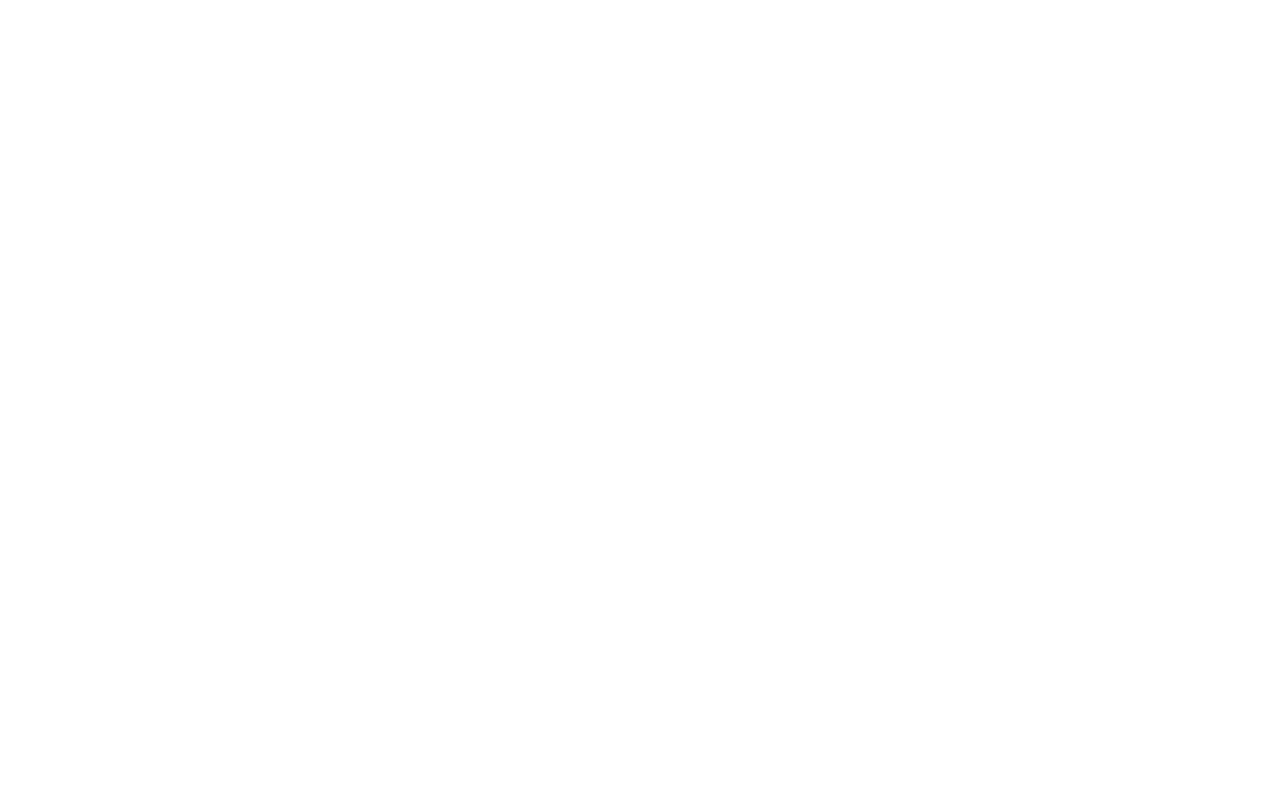
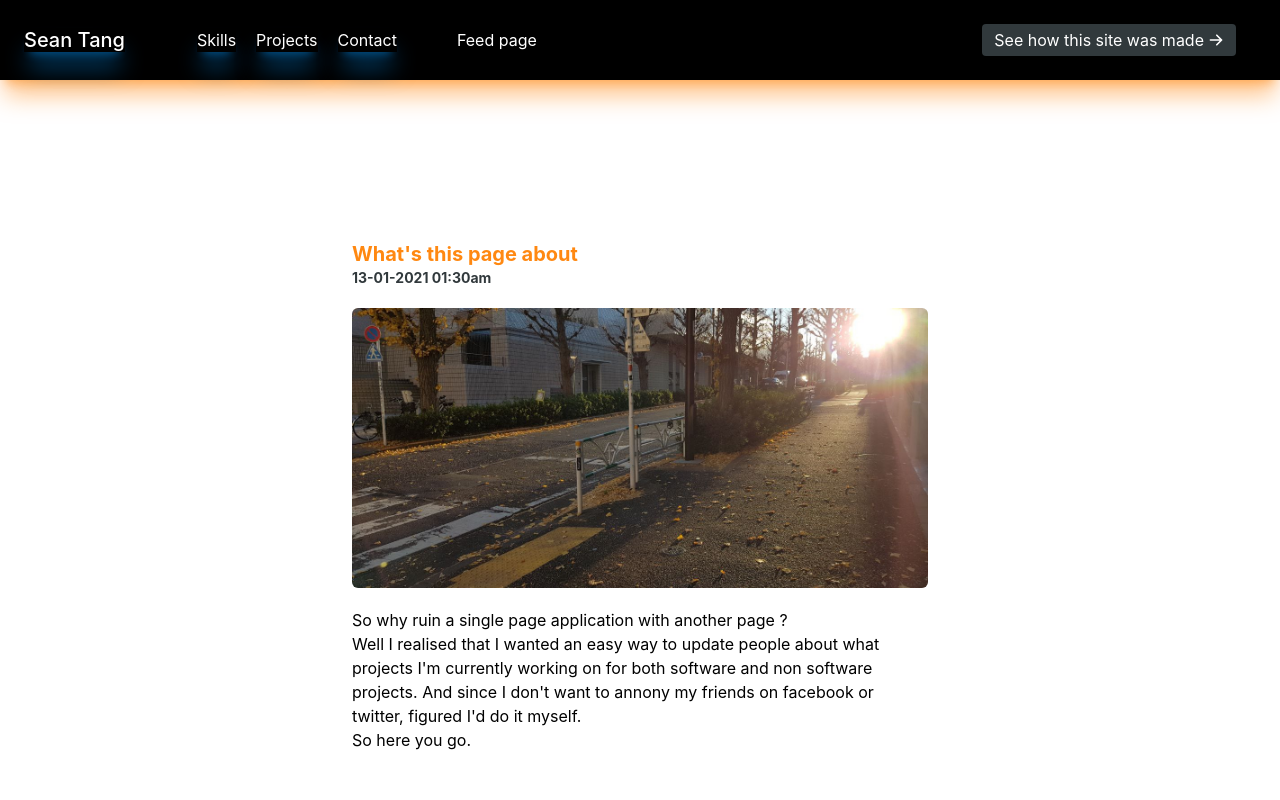
Before and after one commit to SeanEvanss/NEXT_portfolio, a Next.js app: page /components/Feed in a window 1280 px wide. Shown: the top 800 px of the page. Built offline with nearby package versions, Linux system fonts and the light colour scheme.

Commit message:
Reimplemented the Feed Page with Next js Link

```diff
--- a/data/data.js
+++ b/data/data.js
@@ -54,11 +54,11 @@
 ];
 
 //This will eventually be from a backend database
-/*
+
 export const feedCards=[
     {
         title: "What's this page about",
-        image: post1,
+        image: "/background.jpeg",
         upload_time:"13-01-2021 01:30am",
         description: "So why ruin a single page application with another page ? \n"
         +" Well I realised that I wanted an easy way to update people about what projects I'm currently working on for both software and non software projects."
@@ -66,7 +66,7 @@
     },
     {
         title: "This has been a fun week...",
-        image: post2,
+        image: "/post2.jpg",
         upload_time:"16-01-2021 04:54am",
         description: "This has been a fun week. \n"+
         "For those that are unaware, I have a few projects that I'm working on various platforms and one of these projects "+
@@ -76,4 +76,3 @@
     }
 
 ];
-*/
--- a/pages/components/Feed.js
+++ b/pages/components/Feed.js
@@ -1,5 +1,6 @@
 import React, { useEffect } from 'react'
 import { feedCards } from '../../data/data.js';
+import Navbar from './Navbar.js';
 
 export default function Feed() {
 
@@ -11,8 +12,9 @@
     }
 
     return (
-        /*
+
         <section id="feed" >
+            <Navbar/>
             <div id="landing_div" className="flex flex-col justify-center items-center mx-auto">
                 <h1 className='text-pure_white p-10'>
                     This is the Feed Page<br />
@@ -38,7 +40,5 @@
 
             </div>
         </section>
-        */
-       <div></div>
     )
 }
--- a/pages/components/Navbar.js
+++ b/pages/components/Navbar.js
@@ -2,33 +2,46 @@
 import { ArrowRightIcon } from '@heroicons/react/solid'
 //import { Link as LinkScroller, animateScroll as scroll } from "react-scroll";
 import Link from "next/link";
+import { useRouter } from 'next/router';
 
 export default function Navbar() {
-
+    const router = useRouter();
     return (
 
         <header className="bg-pure_black md:sticky top-0 z-10 shadow-xl shadow-custom_orange/80 hover:shadow-xl hover:shadow-custom_orange/50">
             <div className="flex xl:p-6 p-3 flex-row items-center ">
-                <div className="title-font font-medium text-xl text-pure_white mr-4 md:mb-0">
-                    Sean Tang
+                <div className="mr-4 md:mb-0">
+                    <Link href="/" scroll={true}>
+                        <a className="transition ease-in-out delay-100 title-font font-medium text-xl text-pure_white mr-5 shadow-xl shadow-custom_dark_blue/60 hover:shadow-custom_light_blue/90 hover:scale-110">
+                            Sean Tang
+                        </a>
+                    </Link>
                 </div>
                 <div className="md:mr-auto md:ml-4 md:py-1 md:pl-5 flex flex-wrap flex-row items-center justify-center mb-0">
-                    <Link href="#skills" scroll={true}>
+                    <Link href="/#skills" scroll={true}>
                         <a className="transition ease-in-out delay-100 text-pure_white mr-5 shadow-xl shadow-custom_dark_blue/60 hover:shadow-custom_light_blue/90 hover:scale-110">
                             Skills
                         </a>
                     </Link>
-                    <Link href="#projects">
+                    <Link href="#projects" scroll={true}>
                         <a className="transition ease-in-out delay-100 text-pure_white mr-5 shadow-xl shadow-custom_dark_blue/60 hover:shadow-custom_light_blue/90 hover:scale-110">
-                        Projects
+                            Projects
                         </a>
                     </Link>
-                    <Link href="#contact">
+                    <Link href="#contact" scroll={true}>
                         <a className="transition ease-in-out delay-100 text-pure_white mr-5 shadow-xl shadow-custom_dark_blue/60 hover:shadow-custom_light_blue/90 hover:scale-110">
-                        Contact
+                            Contact
                         </a>
                     </Link>
+                    <Link href="/components/Feed" >
+                        <a className="text-pure_white ml-10">
+                            Feed page
+                        </a>
+                    </Link>
+
                 </div>
+
+
 
                 <div className="md:mr-auto md:ml-4 md:py-1 md:pl-5 flex flex-wrap flex-row items-center justify-center mb-0" />
 
```
